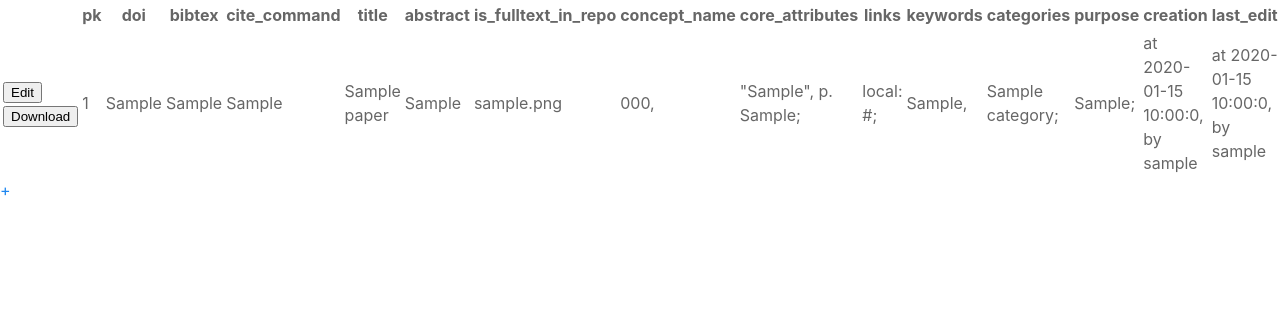
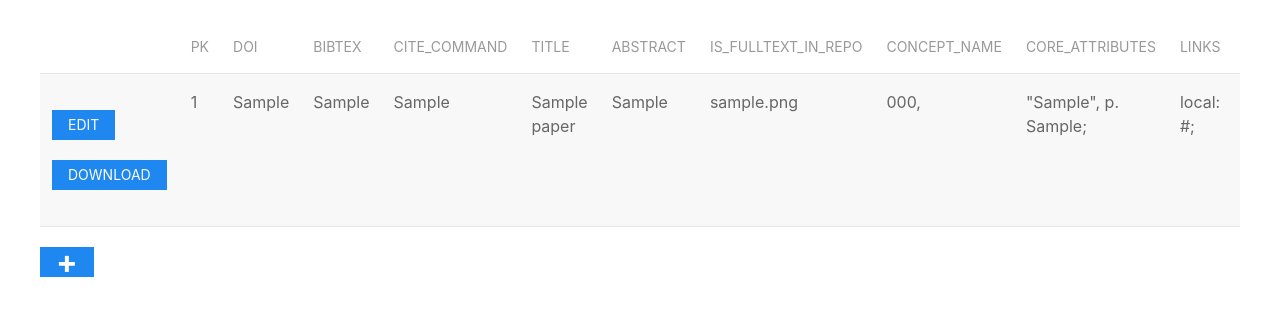
Before and after one commit to blueCat11/Landmarks_Literature_DB, a Django app: page /LM_DB/viewData/ in a window 1280 px wide. Shown: the part 80-396 px from the top of the page. Run offline with Django 3.2, Linux system fonts and the light colour scheme; a user stored in the database is signed in; tables that the repository leaves empty hold one stand-in row (values such as "Sample post"); some libraries are stand-ins or nearby versions.

Commit message:
more beautifying, started working on forms

```diff
--- /dev/null
+++ b/LM_DB_Django/LM_DB/static/css/base.css
@@ -0,0 +1,11 @@
+.add{
+    color:lightgreen;
+}
+
+.large_font {
+    font-size: 2em;
+}
+
+.bold {
+    font-weight:bold;
+}
--- a/LM_DB_Django/templates/LM_DB/Base.html
+++ b/LM_DB_Django/templates/LM_DB/Base.html
@@ -13,13 +13,15 @@
         <script src="https://cdnjs.cloudflare.com/ajax/libs/uikit/3.0.0-rc.19/js/uikit.min.js"></script>
         <script src="https://cdnjs.cloudflare.com/ajax/libs/uikit/3.0.0-rc.19/js/uikit-icons.min.js"></script>
         <link rel="stylesheet" type="text/css" href="{% static "/css/base.css" %}"/>
+
+        <link rel="stylesheet" href="{% static 'css/base.css' %}">
         {% block head_block %}{% endblock %}
 
     </head>
 
     <body>
         <header>
-            <nav class="uk-navbar-container" uk-navbar>
+            <nav class="uk-navbar-container uk-navbar .uk-tile-primary">
             <div class="uk-navbar-center">
 
                 <ul class="uk-navbar-nav">
@@ -30,7 +32,7 @@
             </div>
             </nav>
         </header>
-        <div class = "content">
+        <div class = "content uk-container uk-container-large">
             {% block body_block %}{% endblock %}
         </div>
 
--- a/LM_DB_Django/templates/LM_DB/ViewData.html
+++ b/LM_DB_Django/templates/LM_DB/ViewData.html
@@ -6,7 +6,9 @@
 
 <!-- TODO: reformat table with UI-Kit: https://getuikit.com/docs/table -->
 {% block body_block %}
-    <table>
+    <p class="uk-margin">
+    <div class="uk-overflow-auto">
+        <table class="uk-table uk-table-striped">
             <thead>
                 <tr>
                     {% for heading in included_columns %}
@@ -21,9 +23,12 @@
                             <form action="/LM_DB/enterData/" method="post">
                                 {% csrf_token %}
                                 <input type="hidden" name="paper_id" value="{{ paper|lookup:"paper_id"}}">
-                            <input class="button" type="submit" name="editStart" value="Edit"/>
-                            <input class="button" type="submit" name="downloadPaper" value="Download"/>
-
+                                <p uk-margin>
+                                    <input class="button uk-button uk-button-primary uk-button-small" type="submit" name="editStart" value="Edit"/>
+                                </p>
+                                <p uk-margin>
+                                    <input class="button uk-button uk-button-primary uk-button-small" type="submit" name="downloadPaper" value="Download"/>
+                                </p>
                             </form>
 
                         </td>
@@ -36,8 +41,10 @@
                 {% endfor %}
             </tbody>
         </table>
+    </div>
+    </p>
 
 
-        <a type="button" href="/LM_DB/enterData/">+</a>
+        <a type="button" class="uk-button uk-button-primary uk-button-small large_font bold" href="/LM_DB/enterData/">+</a>
 
 {% endblock %}
```
Also changed, not shown: LM_DB_Django/LM_DB/static/js/addUikitStuffToForms.js (added, +17 -0 lines), LM_DB_Django/templates/LM_DB/EnterData.html (+7 -5 lines). Lines whose indentation alone changed are shown as unchanged.
